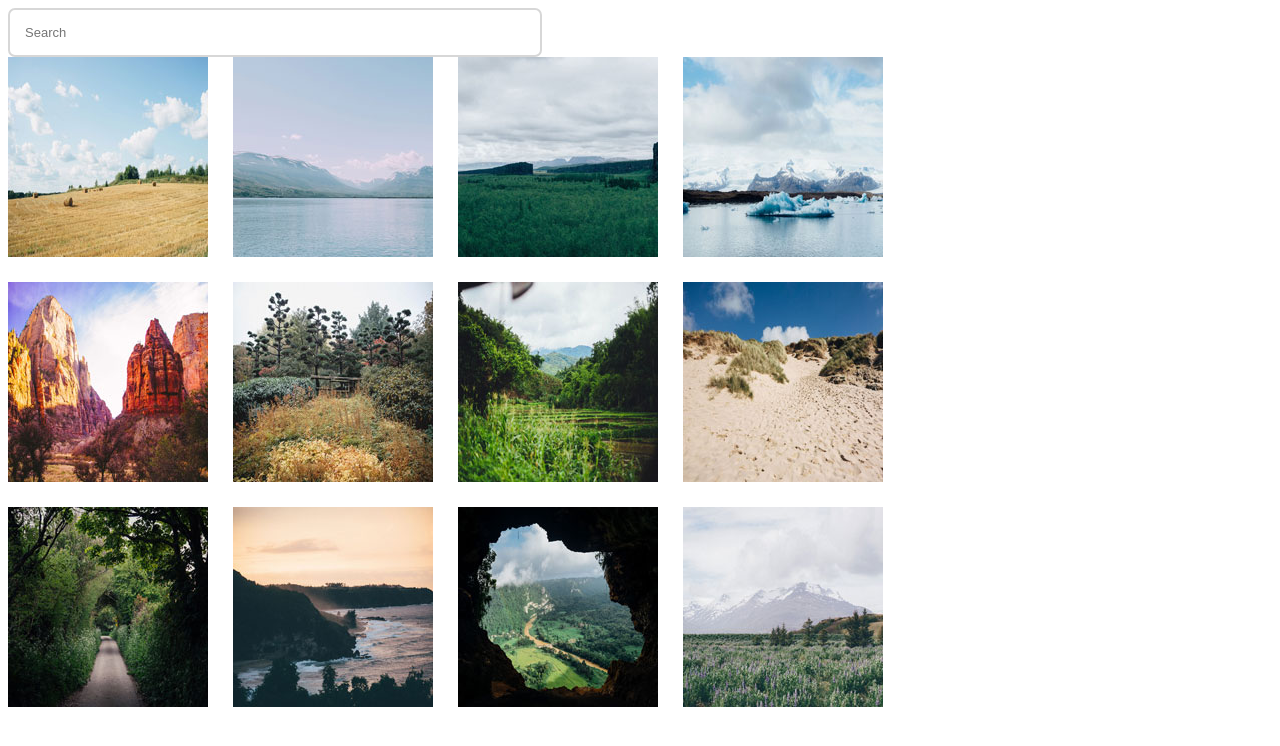
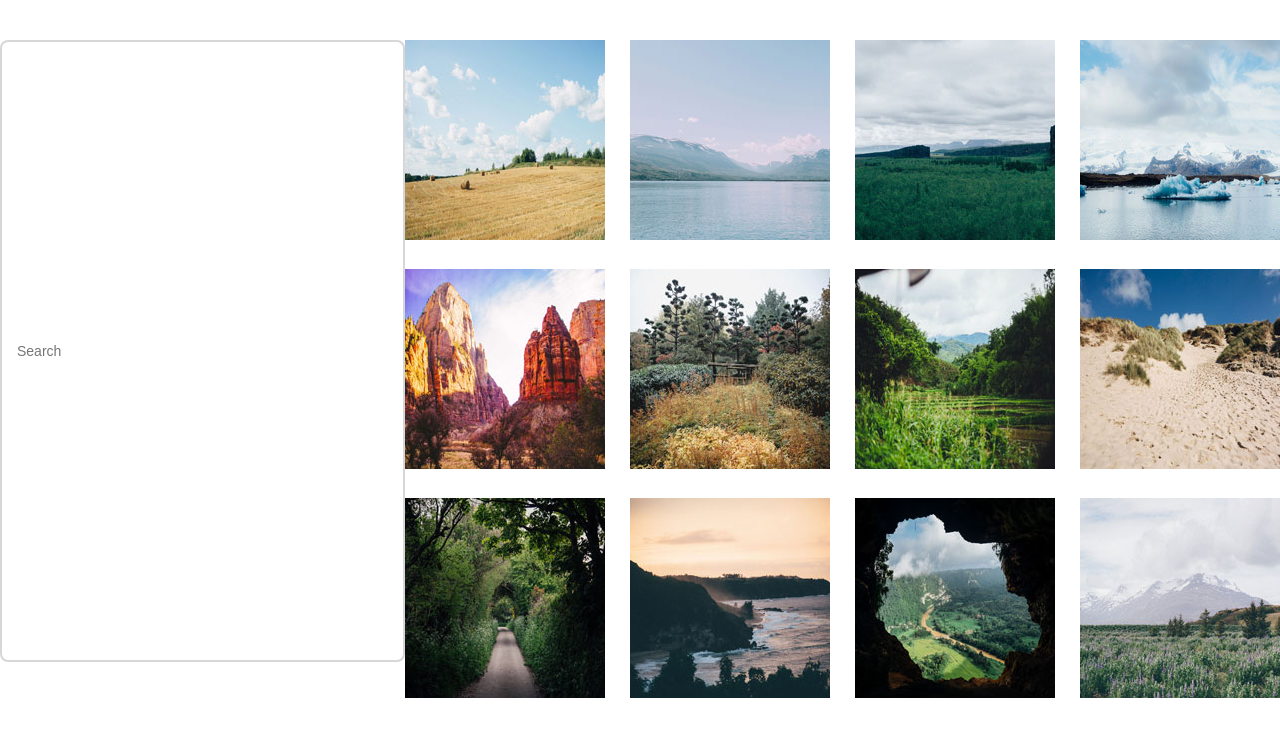
Before and after one commit to dallyq/photo_gallery_v5, a plain HTML site: page index.html in a window 1280 px wide. Drawn offline with nearby package versions, Linux system fonts and the light colour scheme; some packages are replaced by stand-ins of ours; a script that the page names is missing.

Commit message:
Changing styles to place searchbar according to mockup.

```diff
--- a/css/styles.css
+++ b/css/styles.css
@@ -1,14 +1,30 @@
-.gallery {
-    display: grid;
-    grid-template-columns: 200px 200px 200px 200px;
-    grid-template-rows: repeat(3, 200px);
-    grid-gap: 25px;
+body {
+  margin: 0;
+  padding: 40px 0;
+  display: flex;
+  justify-content: center;
+}
+
+.container {
+  width: 100%;
+  max-width: 1000px;
+  margin: 0 auto;
 }
 
 #searchBar {
-  width: 500px;
-  padding: 15px;
-  font-size: 13px;
+  margin: 0 auto 40px auto;
+  width: 560px;
+  padding: 18px 15px;
+  font-size: 14px;
   border: 2px solid #d7d7d7;
-  border-radius: 7px;
+  border-radius: 8px;
+  display: block;
 }
+
+.gallery {
+  display: grid;
+  margin: 0 auto;
+  justify-content: center;
+  grid-template-columns: repeat(4, 200px);
+  gap: 25px 25px;
+}
```
